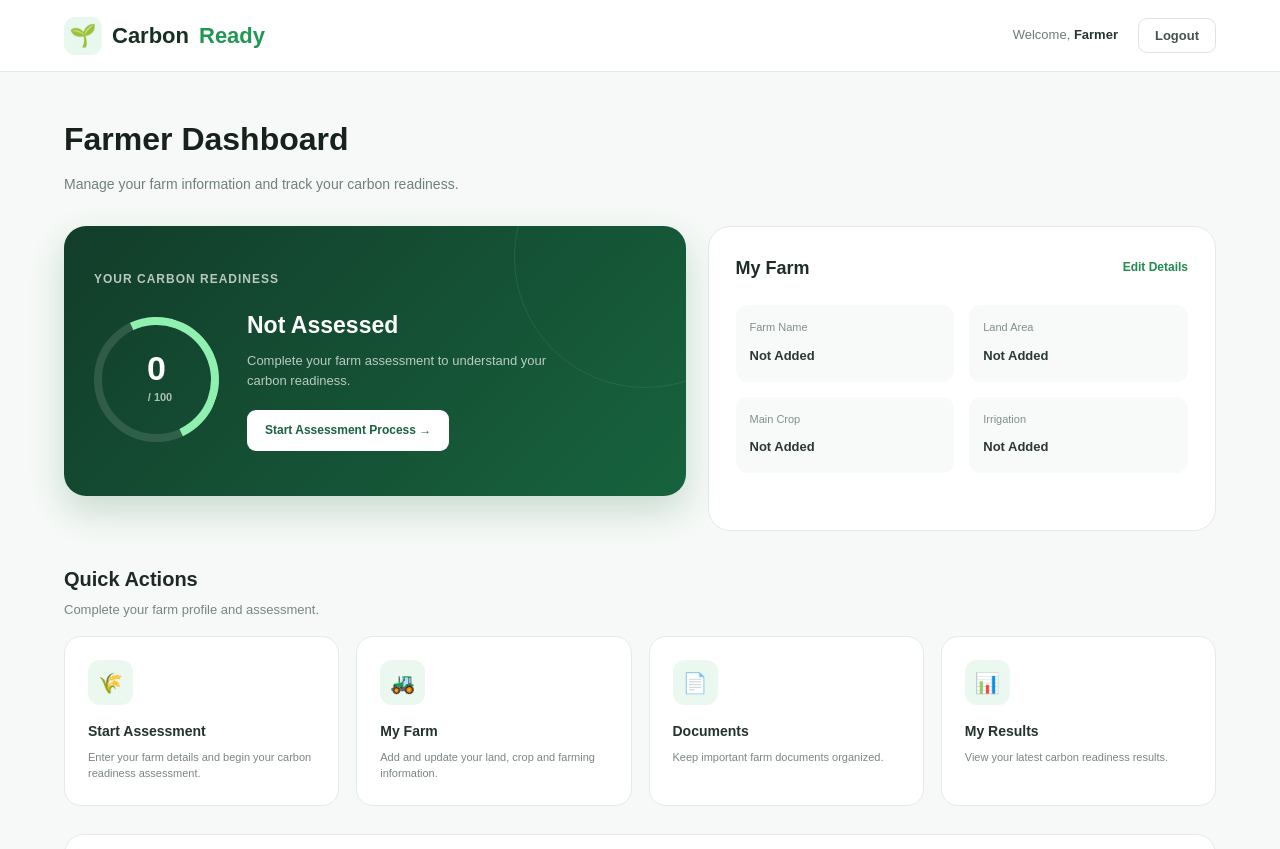
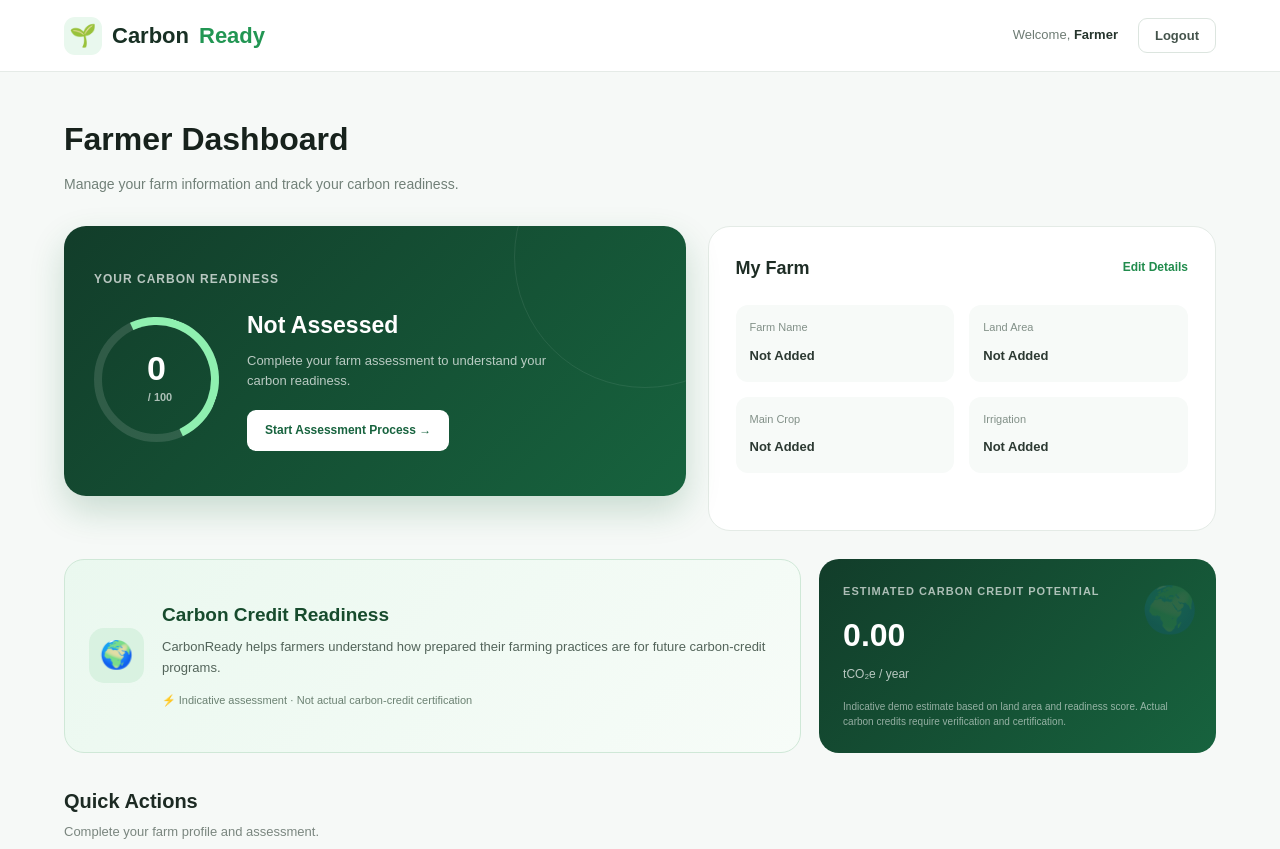
Before and after one commit to krishraj778899-rgb/Carbonfarmer, a website: page public/dashboard.html in a window 1280 px wide. Shown: the top 849 px of the page. Drawn offline with Linux system fonts and the light colour scheme.

Commit message:
Add files via upload

```diff
--- a/public/dashboard.html
+++ b/public/dashboard.html
@@ -277,6 +277,100 @@
             font-size: 13px;
         }
 
+        /* CARBON CREDIT */
+        .carbon-credit-section {
+            margin-top: 28px;
+            display: grid;
+            grid-template-columns: 1.3fr 0.7fr;
+            gap: 18px;
+        }
+
+        .carbon-credit-info {
+            background: linear-gradient(135deg, #eaf8ef, #f7fcf8);
+            border: 1px solid #cfe8d7;
+            border-radius: 20px;
+            padding: 24px;
+            display: flex;
+            align-items: center;
+            gap: 18px;
+        }
+
+        .carbon-credit-icon {
+            width: 55px;
+            height: 55px;
+            flex-shrink: 0;
+            border-radius: 15px;
+            background: #d9f2e1;
+            display: flex;
+            align-items: center;
+            justify-content: center;
+            font-size: 27px;
+        }
+
+        .carbon-credit-info h2 {
+            margin: 0 0 7px;
+            color: #174b2d;
+            font-size: 19px;
+        }
+
+        .carbon-credit-info p {
+            margin: 0 0 7px;
+            color: #53645a;
+            font-size: 13px;
+            line-height: 1.6;
+        }
+
+        .carbon-credit-info span {
+            color: #6b8172;
+            font-size: 11px;
+        }
+
+        /* CARBON ESTIMATE */
+        .carbon-estimate-card {
+            background: linear-gradient(135deg, #123d2a, #17633e);
+            border-radius: 20px;
+            padding: 24px;
+            color: white;
+            position: relative;
+            overflow: hidden;
+        }
+
+        .carbon-estimate-card::after {
+            content: "🌍";
+            position: absolute;
+            right: 18px;
+            top: 15px;
+            font-size: 45px;
+            opacity: 0.12;
+        }
+
+        .carbon-estimate-label {
+            font-size: 11px;
+            text-transform: uppercase;
+            letter-spacing: 1px;
+            color: rgba(255,255,255,0.65);
+            font-weight: 700;
+        }
+
+        .carbon-estimate-value {
+            margin-top: 10px;
+            font-size: 32px;
+            font-weight: 800;
+        }
+
+        .carbon-estimate-unit {
+            font-size: 12px;
+            color: rgba(255,255,255,0.7);
+            margin-top: 4px;
+        }
+
+        .carbon-estimate-note {
+            margin-top: 14px;
+            font-size: 10px;
+            line-height: 1.5;
+            color: rgba(255,255,255,0.55);
+        }
+
         /* SECTION */
         .section-title {
             margin: 32px 0 16px;
@@ -443,7 +537,12 @@
 
         /* RESPONSIVE */
         @media (max-width: 950px) {
+
             .dashboard-top-grid {
+                grid-template-columns: 1fr;
+            }
+
+            .carbon-credit-section {
                 grid-template-columns: 1fr;
             }
 
@@ -453,6 +552,7 @@
         }
 
         @media (max-width: 650px) {
+
             .dashboard-nav {
                 padding: 0 20px;
             }
@@ -485,6 +585,10 @@
 
             .recommendation-grid {
                 grid-template-columns: 1fr;
+            }
+
+            .carbon-credit-info {
+                align-items: flex-start;
             }
         }
     </style>
@@ -569,7 +673,6 @@
                                 to understand your carbon readiness.
                             </p>
 
-                            <!-- MAIN START BUTTON -->
                             <a href="farm.html" class="score-btn">
                                 Start Assessment Process →
                             </a>
@@ -618,6 +721,67 @@
                         <strong id="irrigation">Not Added</strong>
                     </div>
 
+                </div>
+
+            </div>
+
+        </div>
+
+
+        <!-- CARBON CREDIT SECTION -->
+        <div class="carbon-credit-section">
+
+            <!-- INFORMATION -->
+            <div class="carbon-credit-info">
+
+                <div class="carbon-credit-icon">
+                    🌍
+                </div>
+
+                <div>
+
+                    <h2>
+                        Carbon Credit Readiness
+                    </h2>
+
+                    <p>
+                        CarbonReady helps farmers understand how prepared
+                        their farming practices are for future carbon-credit
+                        programs.
+                    </p>
+
+                    <span>
+                        ⚡ Indicative assessment · Not actual carbon-credit certification
+                    </span>
+
+                </div>
+
+            </div>
+
+
+            <!-- ESTIMATE -->
+            <div class="carbon-estimate-card">
+
+                <div class="carbon-estimate-label">
+                    Estimated Carbon Credit Potential
+                </div>
+
+                <div class="carbon-estimate-value">
+
+                    <span id="carbonEstimate">
+                        0.00
+                    </span>
+
+                </div>
+
+                <div class="carbon-estimate-unit">
+                    tCO₂e / year
+                </div>
+
+                <div class="carbon-estimate-note">
+                    Indicative demo estimate based on land area
+                    and readiness score. Actual carbon credits
+                    require verification and certification.
                 </div>
 
             </div>
@@ -897,8 +1061,10 @@
                 .join(" ");
 
             if (fullName) {
+
                 document.getElementById("userName").textContent =
                     fullName;
+
             }
 
         } catch (error) {
@@ -1002,6 +1168,8 @@
     const savedAssessment =
         localStorage.getItem("carbonReadyAssessment");
 
+    let readinessScore = 0;
+
     if (savedAssessment) {
 
         try {
@@ -1011,6 +1179,8 @@
 
             const score =
                 Number(result.score) || 0;
+
+            readinessScore = score;
 
             document.getElementById("scoreNumber").textContent =
                 score;
@@ -1054,6 +1224,39 @@
 
 
     /* =====================================
+       CARBON CREDIT ESTIMATE
+    ===================================== */
+
+    function calculateCarbonEstimate() {
+
+        const landArea =
+            Number(farmData?.landArea) || 0;
+
+        /*
+            DEMO ESTIMATION MODEL
+
+            Baseline:
+            0.5 tCO₂e per acre per year
+
+            Estimate:
+            Land Area × 0.5 × Readiness Score / 100
+        */
+
+        const baselinePerAcre = 0.5;
+
+        const estimatedCarbon =
+            landArea *
+            baselinePerAcre *
+            (readinessScore / 100);
+
+        document.getElementById("carbonEstimate").textContent =
+            estimatedCarbon.toFixed(2);
+    }
+
+    calculateCarbonEstimate();
+
+
+    /* =====================================
        LOGOUT
     ===================================== */
 
```
